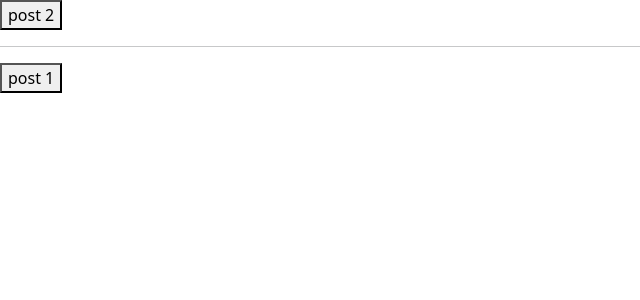
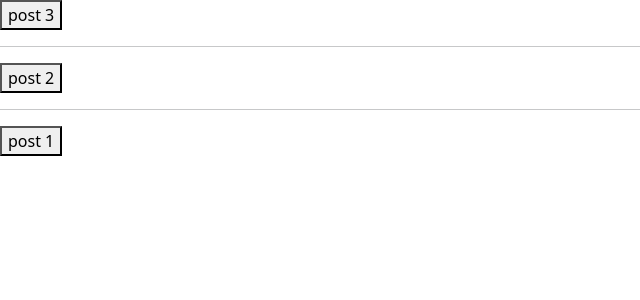
Before and after one commit to sebaek/react-20250630, a React (Vite) app: page / in a window 1280 px wide. Shown: the top 300 px of the page, without its empty margins (0-640 px from the left). Built offline with nearby package versions, Linux system fonts and the light colour scheme.

Commit message:
post 요청

```diff
--- a/src/App54.jsx
+++ b/src/App54.jsx
@@ -10,8 +10,14 @@ function App54(props) {
     axios.post("/api/main29/sub2"); // 더 자주
   }
 
+  function handleButton3Click() {
+    axios.post("/api/main29/sub3");
+  }
+
   return (
     <div>
+      <button onClick={handleButton3Click}>post 3</button>
+      <hr />
       <button onClick={handleButton2Click}>post 2</button>
       <hr />
       <button onClick={handleButton1Click}>post 1</button>
```
